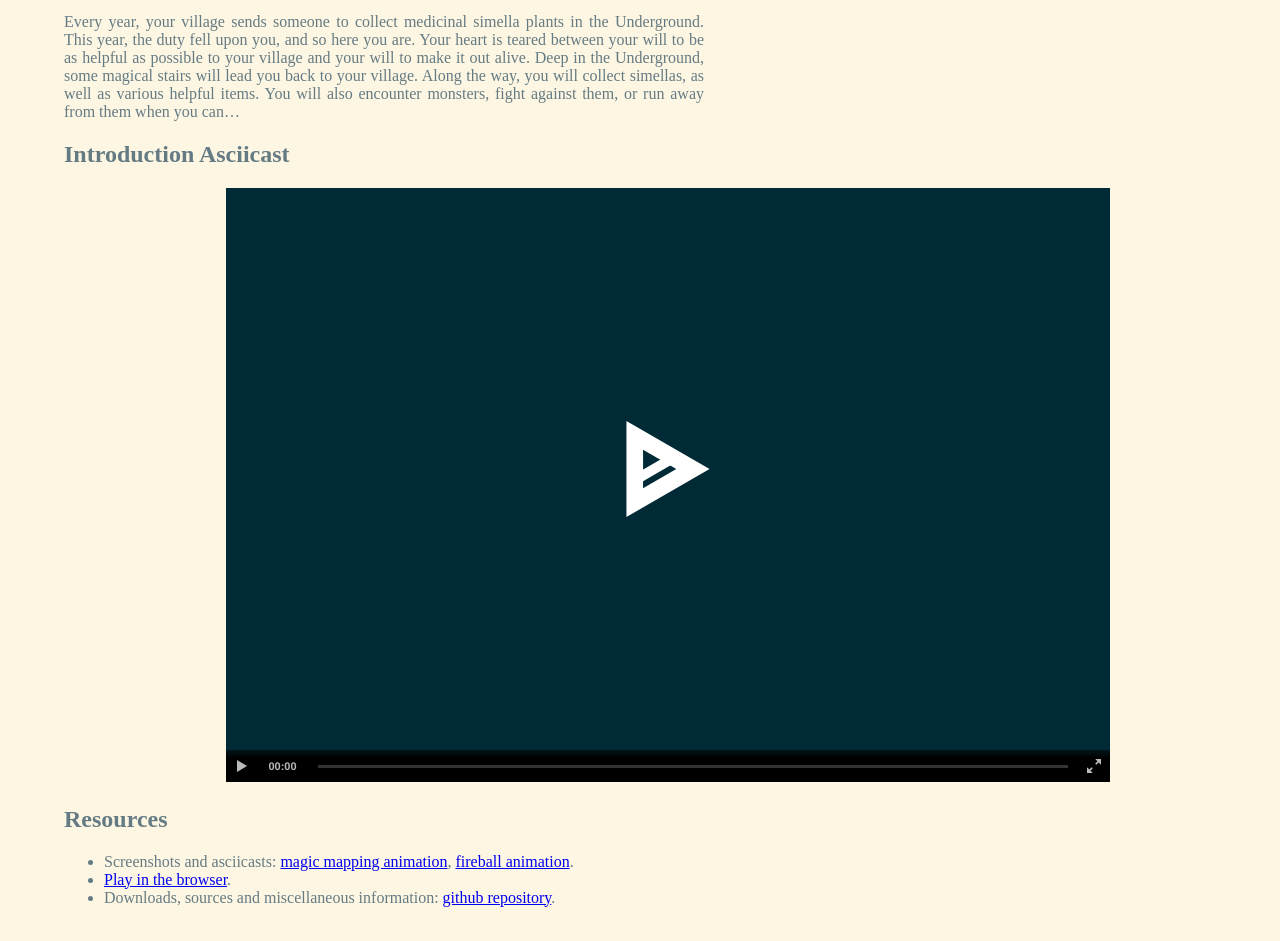
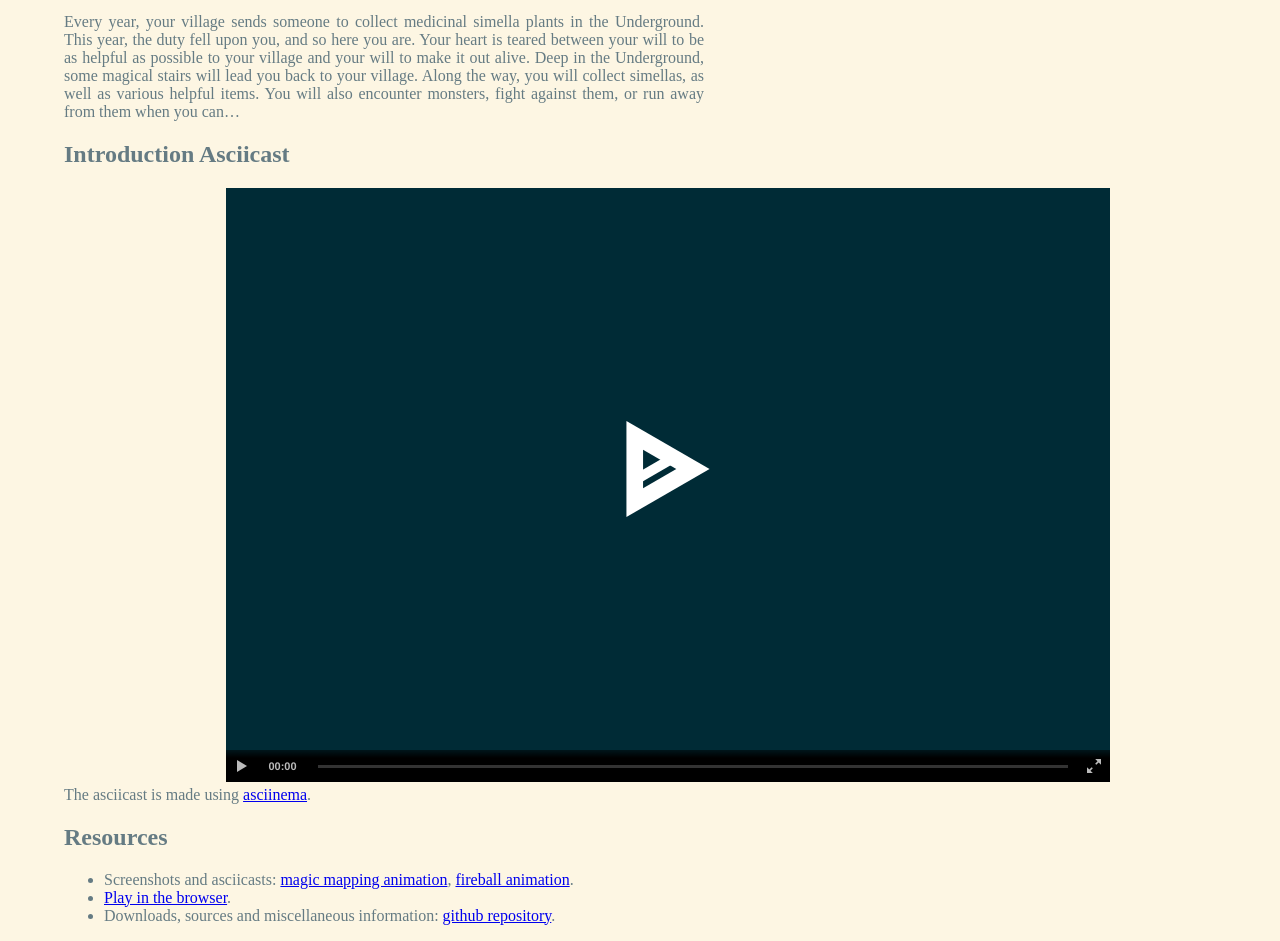
Before and after one commit to anaseto/boohu-pages, a plain HTML site: page index.html in a window 1280 px wide. Shown: the part 137-1078 px from the top of the page. Drawn offline with Linux system fonts and the light colour scheme.

Commit message:
link to asciinema

```diff
--- a/index.html
+++ b/index.html
@@ -23,6 +23,7 @@ monsters, fight against them, or run away from them when you can…</p>
 <h2>Introduction Asciicast</h2>
 <asciinema-player font-size="medium" theme="solarized-dark" src="asciinema/intro-boohu.cast"></asciinema-player>
 <script src="asciinema-player.js"></script>
+The asciicast is made using <a href="https://asciinema.org/">asciinema</a>.
 <h2>Resources</h2>
 <ul>
 <li>Screenshots and asciicasts:
```
